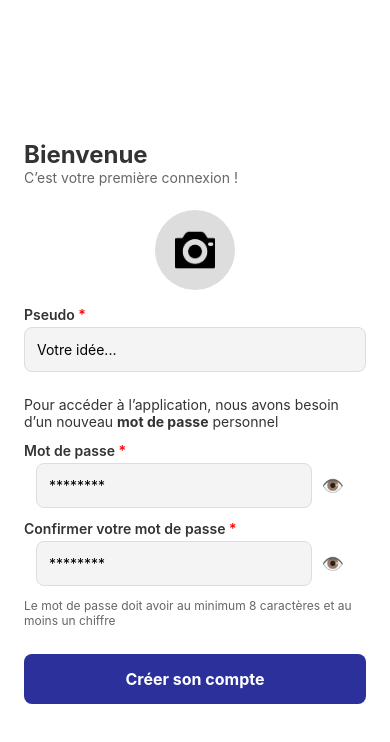
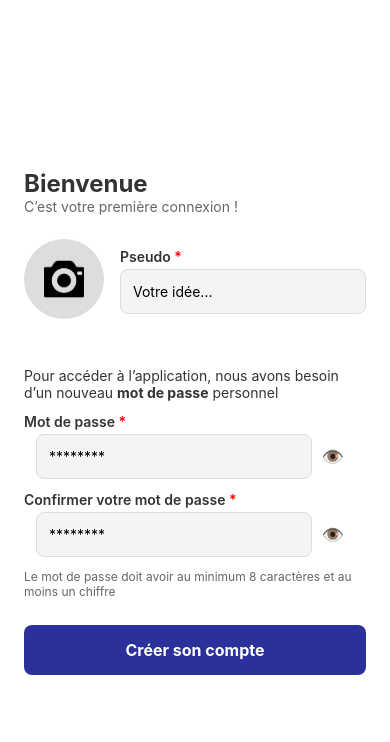
Before and after one commit to BACI-Aimen/ECSIM2-COPIE, a React Native app in the folder FrontEnd/: screen /FirstConnexion in a window 390 px wide. Shown: the top 742 px of the page. Built offline with nearby package versions, Linux system fonts and the light colour scheme.

Commit message:
Ajustement de la page FirstConnexion

```diff
--- a/FrontEnd/SRC/Components/Pages/FirstConnexion/FirstConnexion.style.ts
+++ b/FrontEnd/SRC/Components/Pages/FirstConnexion/FirstConnexion.style.ts
@@ -6,6 +6,11 @@ const styles = StyleSheet.create({
         backgroundColor: "#fff",
         justifyContent: "center",
         paddingHorizontal: 24,
+      },
+      row: {
+        flexDirection: "row", // Aligner horizontalement
+        alignItems: "center", // Centrer verticalement
+        marginBottom: 20,
       },
       title: {
         fontSize: 24,
@@ -32,6 +37,8 @@ const styles = StyleSheet.create({
         backgroundColor: "#ddd",
         justifyContent: "center",
         alignItems: "center",
+        marginRight: 16,
+        overflow: "hidden",
       },
       avatar: {
         width: 40,
@@ -39,6 +46,10 @@ const styles = StyleSheet.create({
       },
       inputContainer: {
         marginBottom: 12,
+      },
+      inputPseudoContainer: {
+        marginBottom: 12,
+        flex: 1
       },
       label: {
         fontSize: 14,
--- a/FrontEnd/SRC/Components/Pages/FirstConnexion/FirstConnexion.tsx
+++ b/FrontEnd/SRC/Components/Pages/FirstConnexion/FirstConnexion.tsx
@@ -69,6 +69,7 @@ const FirstConnexion = () => {
       {/* Zone erreur */}
       <Text style={styles.error}>{error}</Text>
 
+        <View style={styles.row}>
             {/* Avatar */}
             <TouchableOpacity style={styles.avatarContainer} onPress={pickImage}>
                 {selectedImage ? (
@@ -79,7 +80,7 @@ const FirstConnexion = () => {
             </TouchableOpacity>
 
             {/* Champ Pseudo */}
-      <View style={styles.inputContainer}>
+            <View style={styles.inputPseudoContainer}>
                 <Text style={styles.label}>Pseudo <Text style={styles.required}>*</Text></Text>
                 <TextInput
                 style={styles.input}
@@ -88,6 +89,8 @@ const FirstConnexion = () => {
                 onChangeText={setPseudo}
                 />
             </View>
+        </View>
+
 
       <Text style={styles.passwordInfo}>
         Pour accéder à l’application, nous avons besoin d’un nouveau <Text style={styles.bold}>mot de passe</Text> personnel
```
Lines whose indentation alone changed are shown as unchanged.
